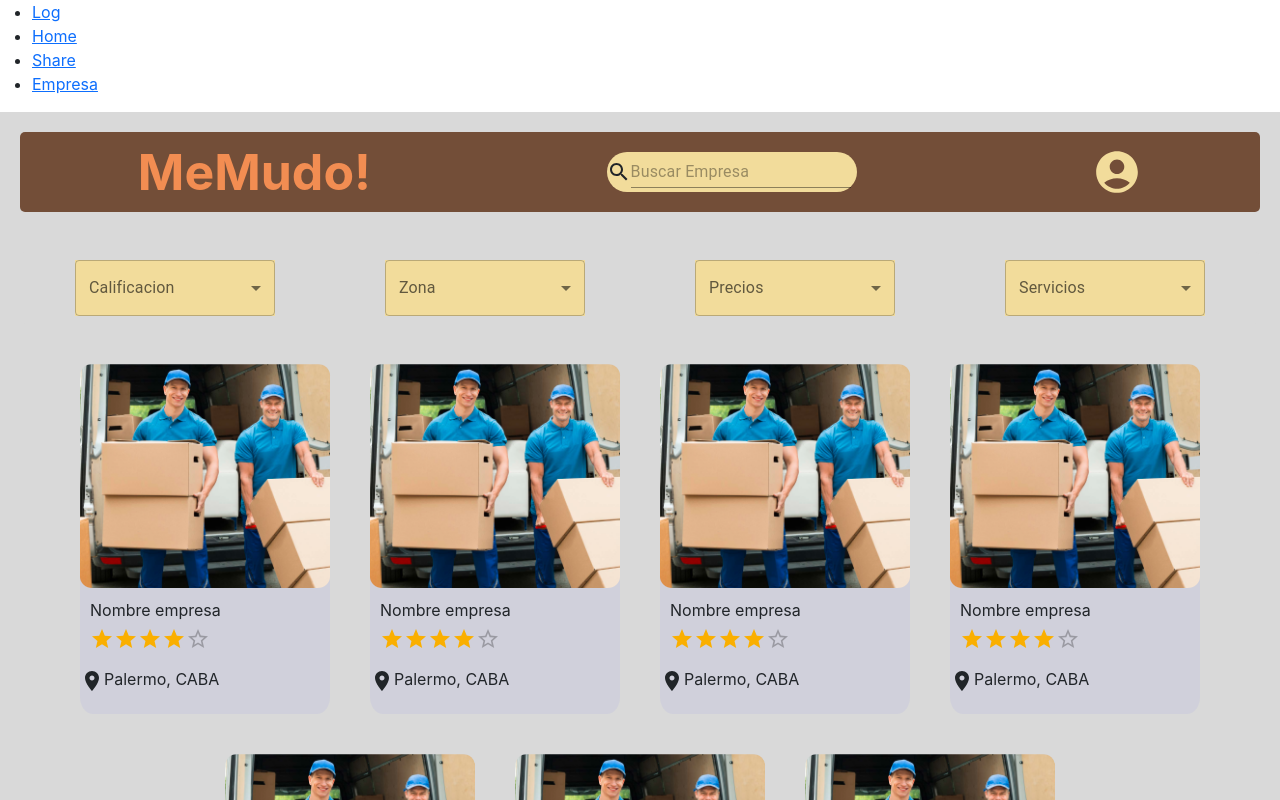
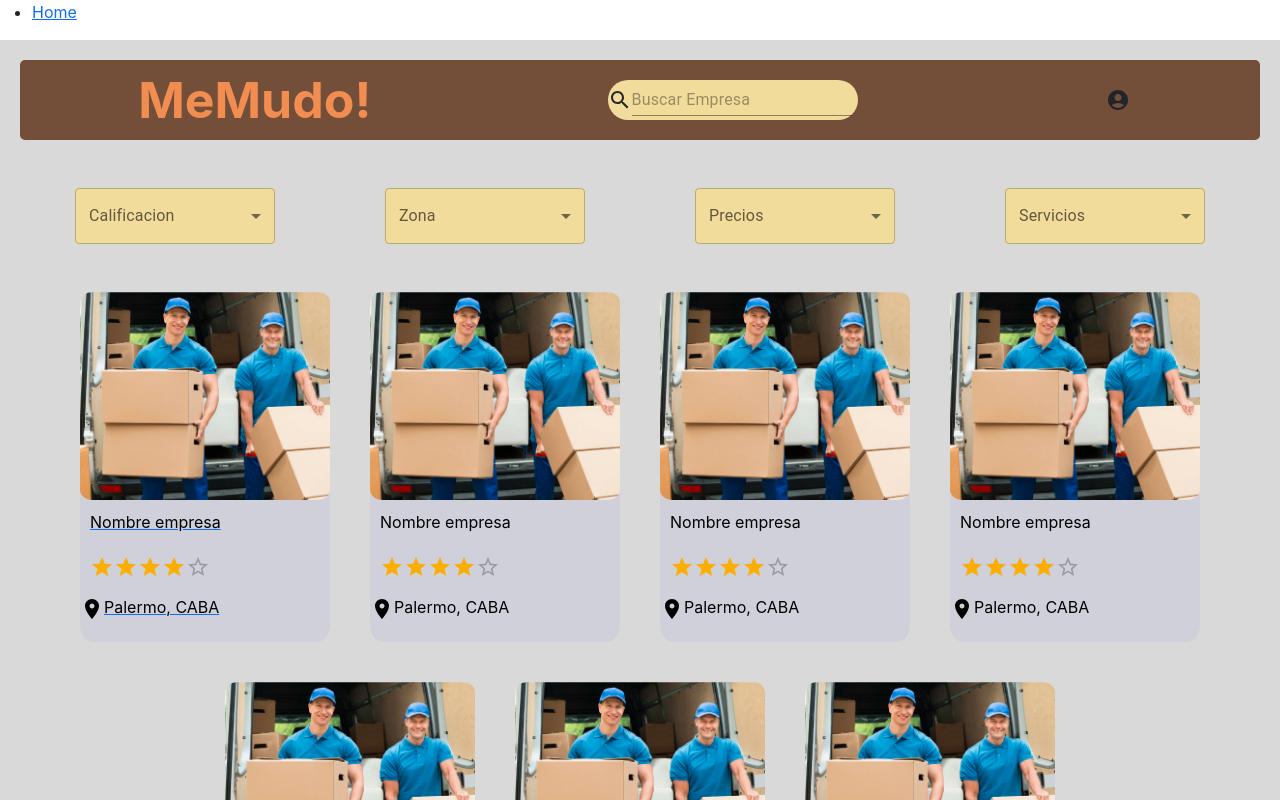
Before and after one commit to IgnacioSorgentini/Web-Mudanzas-FrontEnd, a React (Create React App) app: page /Home in a window 1280 px wide. Shown: the top 800 px of the page. Built offline with nearby package versions, Linux system fonts and the light colour scheme.

Commit message:
Estableciendo algunas rutas

```diff
--- a/src/App.jsx
+++ b/src/App.jsx
@@ -19,16 +19,7 @@ export default function App() {
         <nav>
           <ul>
             <li>
-              <Link to="/">Log</Link>
-            </li>
-            <li>
               <Link to="/Home">Home</Link>
-            </li>
-            <li>
-              <Link to="/Share">Share</Link>
-            </li>
-            <li>
-              <Link to="/Empresa">Empresa</Link>
             </li>
           </ul>
         </nav>
--- a/src/components/Empresa/Empresa.css
+++ b/src/components/Empresa/Empresa.css
@@ -21,6 +21,11 @@
 .contenedor-nombre{
     margin-top: 5px;
     padding-left: 10px;
+    color: black;
+}
+
+.contenedor-nombre p{
+    text-decoration: none;
 }
 
 .contenedor-puntuacion{
@@ -29,6 +34,8 @@
 
 .contenedor-ubicacion{
     margin-top: 5px;
+    color: black;
+    text-decoration: none;
 }
 
 .contenedor-empresa div{
--- a/src/components/Empresa/Empresa.jsx
+++ b/src/components/Empresa/Empresa.jsx
@@ -10,7 +10,7 @@ function Empresa(){
 
             </div>
             <div className="contenedor-nombre">
-                Nombre empresa
+                <p>Nombre empresa</p>
             </div>
             <div className="contenedor-puntuacion">
                 <Rating name="read-only" value={4}  readOnly/>
--- a/src/pages/HomeCliente/HomeCliente.jsx
+++ b/src/pages/HomeCliente/HomeCliente.jsx
@@ -11,9 +11,23 @@ import FormControlLabel from '@mui/material/FormControlLabel';
 import Checkbox from '@mui/material/Checkbox';
 import Input from '@mui/material/Input';
 import Box from '@mui/material/Box';
+import IconButton from '@mui/material/IconButton';
+import AccountCircle from '@mui/icons-material/AccountCircle';
+import Menu from '@mui/material/Menu';
 import Empresa from '../../components/Empresa/Empresa';
+import { Link } from 'react-router-dom';
 
 export default function Home(){
+
+    const [anchorEl, setAnchorEl] = React.useState(null);
+
+    const handleMenu = (event) => {
+      setAnchorEl(event.currentTarget);
+    };
+
+    const handleClose = () => {
+      setAnchorEl(null);
+    }
 
     return(
         <div style={{display:"flex", backgroundColor:"#D9D9D9",flex:1,flexDirection:"column"}}>
@@ -23,7 +37,37 @@ export default function Home(){
             <SearchIcon />
             <Input placeholder="Buscar Empresa" />
             </Box>
-            <AccountCircleIcon style={{color:"#F2DC9B",fontSize:50}}></AccountCircleIcon>
+            <div>
+              <IconButton
+                size="large"
+                aria-label="account of current user"
+                aria-controls="menu-appbar"
+                aria-haspopup="true"
+                onClick={handleMenu}
+                color="inherit"
+
+              >
+                <AccountCircle />
+              </IconButton>
+              <Menu
+                id="menu-appbar"
+                anchorEl={anchorEl}
+                anchorOrigin={{
+                  vertical: 'top',
+                  horizontal: 'right',
+                }}
+                keepMounted
+                transformOrigin={{
+                  vertical: 'top',
+                  horizontal: 'right',
+                }}
+                open={Boolean(anchorEl)}
+                onClose={handleClose}
+              >
+                <MenuItem onClick={handleClose}>Mi perfil</MenuItem>
+                <MenuItem onClick={handleClose}><Link to="/">Cerrar sesion</Link></MenuItem>
+              </Menu>
+            </div>
           </div>
         <div style={{display:"flex", backgroundColor:"#D9D9D9",flex:9,flexDirection:"row", borderRadius:"5px",margin:"20px",justifyContent:"space-around" }}>
           <div>
@@ -76,7 +120,7 @@ export default function Home(){
             </FormControl></div>
             </div>
             <div className="contenedor-empresas" style={{display:"flex", flexDirection:"row", flexWrap: "wrap", justifyContent: "center"}}>
-              <Empresa />
+              <Link to="/Empresa"><Empresa /></Link>
               <Empresa />
               <Empresa />
               <Empresa />
--- a/src/pages/InfoEmpresa/InfoEmpresa.jsx
+++ b/src/pages/InfoEmpresa/InfoEmpresa.jsx
@@ -10,6 +10,7 @@ import CheckCircleIcon from '@mui/icons-material/CheckCircle';
 import HomeIcon from '@mui/icons-material/Home';
 import MailIcon from '@mui/icons-material/Mail';
 import PhoneIcon from '@mui/icons-material/Phone';
+import { Link } from 'react-router-dom';
 
 export default function Empresa(){
 
@@ -39,7 +40,7 @@ export default function Empresa(){
 
                         <div style={{display:"flex",flexDirection:"row",alignItems:"center"}}>
                             <Rating style={{fontSize:50}}/>
-                            <ShareIcon style={{fontSize:50}}/>
+                            <Link to="/Share"><ShareIcon style={{fontSize:50, textDecoration:"none", color:"black"}}/></Link>
                         </div>
                     </div>
                 </div>
```
